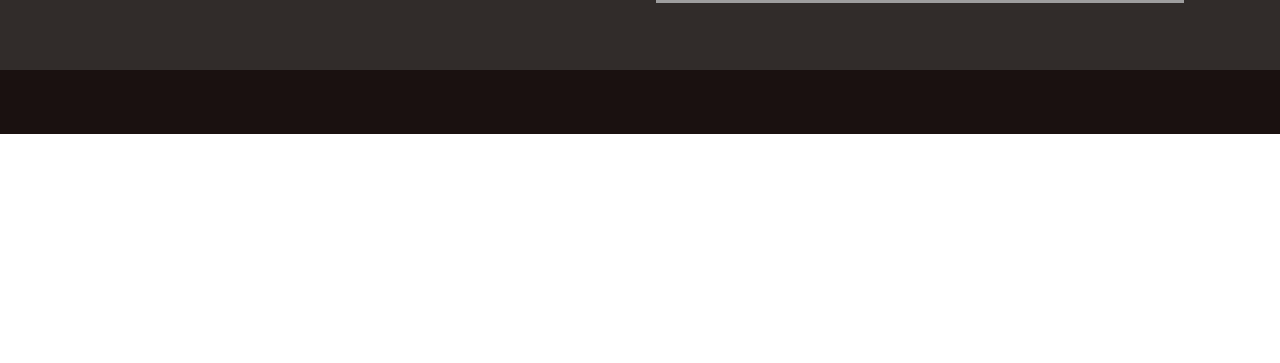
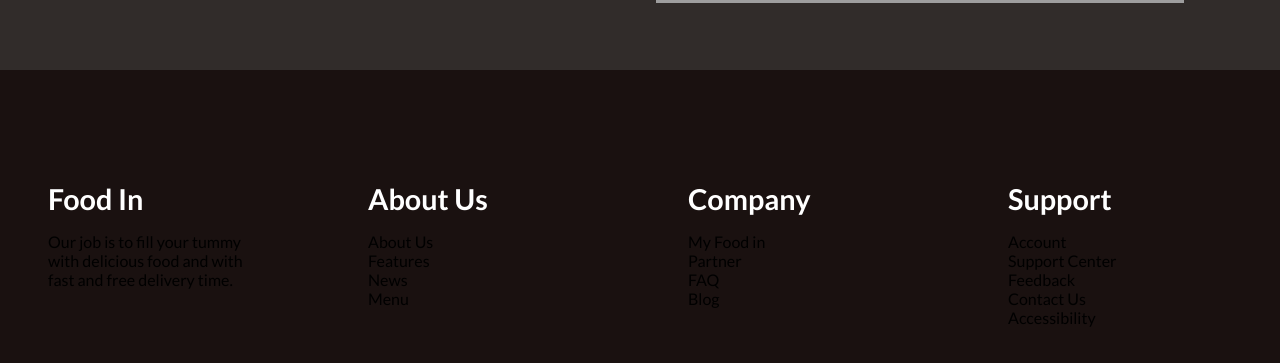
Before and after one commit to UmutSogukpinar/responsive_restaurant_website, a React (Vite) app: page / in a window 1280 px wide. Shown: the part 3347-3710 px from the top of the page. Before the commit the page ends 3481 px from the top, so only its background shows below. Built offline with nearby package versions, Linux system fonts and the light colour scheme; grey boxes are pictures that could not be loaded; a web font is replaced by a local one.

Commit message:
footer updates

```diff
--- a/src/footer/Footer.jsx
+++ b/src/footer/Footer.jsx
@@ -5,16 +5,44 @@ const Footer = () => {
   return (
     <div id="footer">
       <div className="fo-sub">
-        <h3></h3>
+        <h3>Food In</h3>
+        <p>
+          Our job is to fill your tummy with delicious food and with fast and
+          free delivery time.
+        </p>
+        <ul id="fo-icon-list">
+          <li className="fo-icon-el"></li>
+          <li className="fo-icon-el"></li>
+          <li className="fo-icon-el"></li>
+        </ul>
       </div>
       <div className="fo-sub">
-        <h3></h3>
+        <h3>About Us</h3>
+        <ul id="fo-link-list">
+          <li className="fo-link-el">About Us</li>
+          <li className="fo-link-el">Features</li>
+          <li className="fo-link-el">News</li>
+          <li className="fo-link-el">Menu</li>
+        </ul>
       </div>
       <div className="fo-sub">
-        <h3></h3>
+        <h3>Company</h3>
+        <ul id="fo-link-list">
+          <li className="fo-link-el">My Food in</li>
+          <li className="fo-link-el">Partner</li>
+          <li className="fo-link-el">FAQ</li>
+          <li className="fo-link-el">Blog</li>
+        </ul>
       </div>
       <div className="fo-sub">
-        <h3></h3>
+        <h3>Support</h3>
+        <ul id="fo-link-list">
+          <li className="fo-link-el">Account</li>
+          <li className="fo-link-el">Support Center</li>
+          <li className="fo-link-el">Feedback</li>
+          <li className="fo-link-el">Contact Us</li>
+          <li className="fo-link-el">Accessibility</li>
+        </ul>
       </div>
     </div>
   );
--- a/src/footer/footer.css
+++ b/src/footer/footer.css
@@ -1,5 +1,24 @@
 #footer
 {
     background-color: #1A1110;
-    padding: 2rem 0;
+    padding: 5rem 0;
+    display: flex;
+    flex-wrap: wrap;
+    flex-direction: row;
 }
+
+#footer > *
+{
+    display: flex;
+    flex-direction: column;
+    padding: 2rem;
+    margin: 0 auto;
+    width: 18rem;
+}
+
+#footer  h3
+{
+    color: white;
+    margin-bottom: 1rem;
+    font-size: 1.8rem;
+}
```
